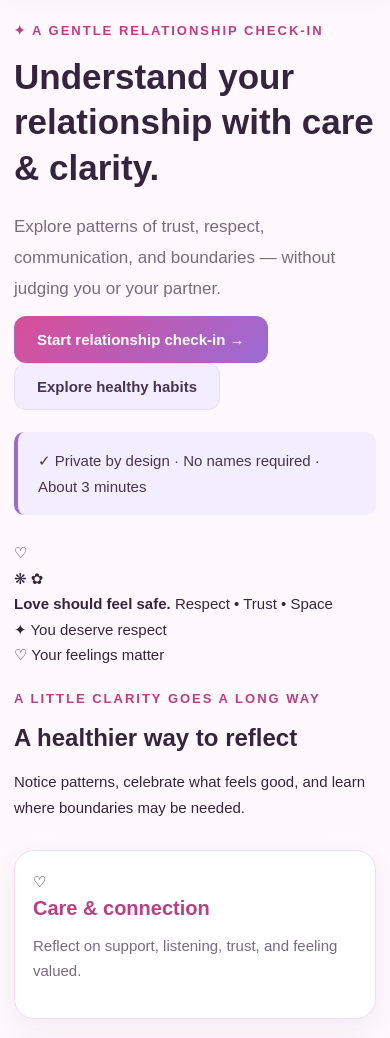
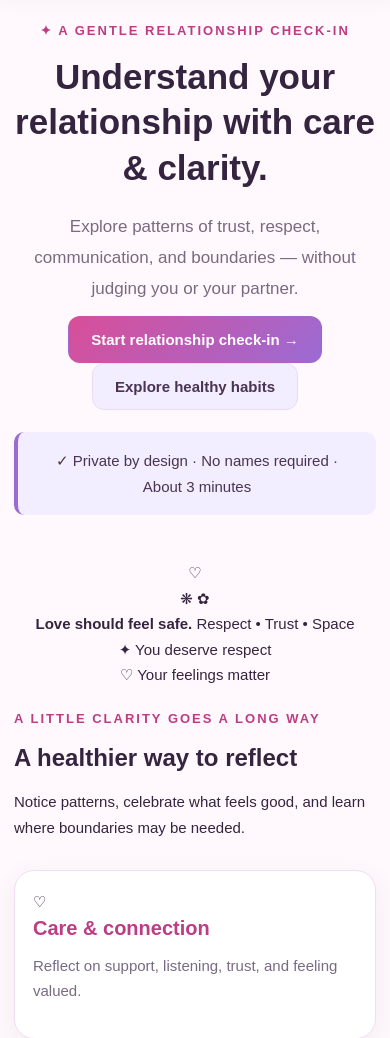
Before and after one commit to sharonpuligadda59-pixel/lovelens-project, a Flask app: page / in a window 390 px wide. Shown: the part 195-1233 px from the top of the page. Run offline with Flask 3, Linux system fonts and the light colour scheme.

Commit message:
Center home page illustration below heading

```diff
--- a/static/style.css
+++ b/static/style.css
@@ -915,6 +915,41 @@ textarea {
     }
 }
 
+/* LoveLens home hero: illustration below the text */
+.hero {
+    grid-template-columns: 1fr;
+    text-align: center;
+}
+
+.hero-copy {
+    width: 100%;
+    max-width: 800px;
+    margin: 0 auto;
+}
+
+.hero-actions {
+    justify-content: center;
+    flex-wrap: wrap;
+}
+
+.trust-note {
+    justify-content: center;
+}
+
+.hero-art {
+    width: 100%;
+    max-width: 520px;
+    margin: 25px auto 0;
+}
+
+@media (max-width: 600px) {
+    .hero-art {
+        max-width: 100%;
+        margin-top: 20px;
+    }
+}
+
+
 
     .site-footer {
         padding: 25px 18px;
```
